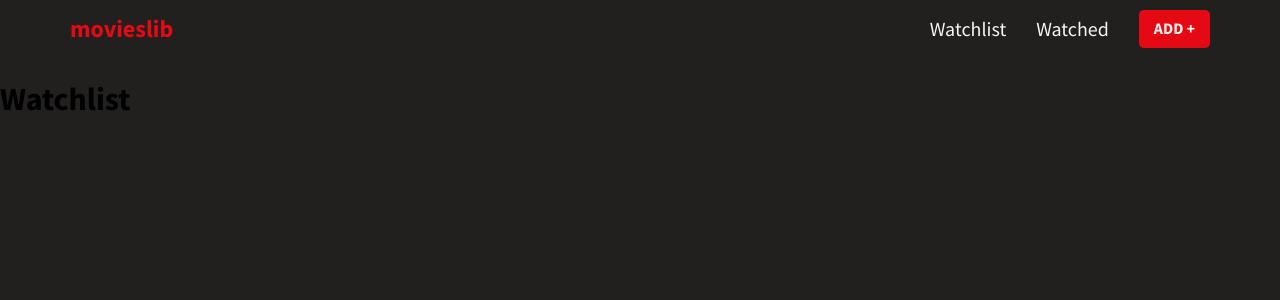
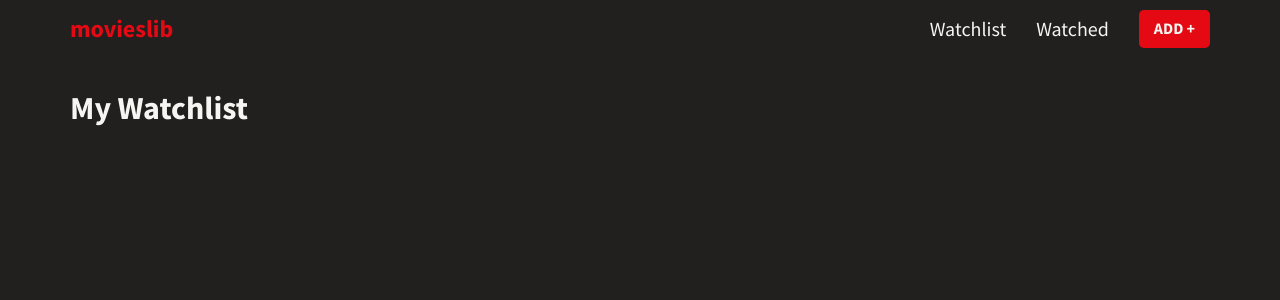
Before and after one commit to theiconik/movieslib, a React (Create React App) app: page / in a window 1280 px wide. Shown: the top 300 px of the page. Built offline with nearby package versions, Linux system fonts and the light colour scheme.

Commit message:
few css tweaks

```diff
--- a/src/App.css
+++ b/src/App.css
@@ -225,7 +225,7 @@
 }
 
 .movie-page .heading {
-  color: var(--primary);
+  color: var(--white);
   margin: 0;
 }
 
--- a/src/components/Watched.js
+++ b/src/components/Watched.js
@@ -1,6 +1,7 @@
-import React from 'react'
+import React, {useContext} from 'react'
 
 export default function Watched() {
+
    return (
       <div>
          <h1>Watched</h1>
--- a/src/components/Watchlist.js
+++ b/src/components/Watchlist.js
@@ -1,9 +1,19 @@
-import React from 'react'
+import React, {useContext} from 'react'
+import {GlobalContext} from '../context/GlobalState'
 
 export default function Watchlist() {
+
+   const {watchlist} = useContext(GlobalContext);
+
    return (
       <div>
-         <h1>Watchlist</h1>
+         <div className="movie-page">
+            <div className="container">
+               <div className="header">
+                  <h1 className="heading">My Watchlist</h1>
+               </div>
+            </div>
+         </div>
       </div>
    )
 }
```
